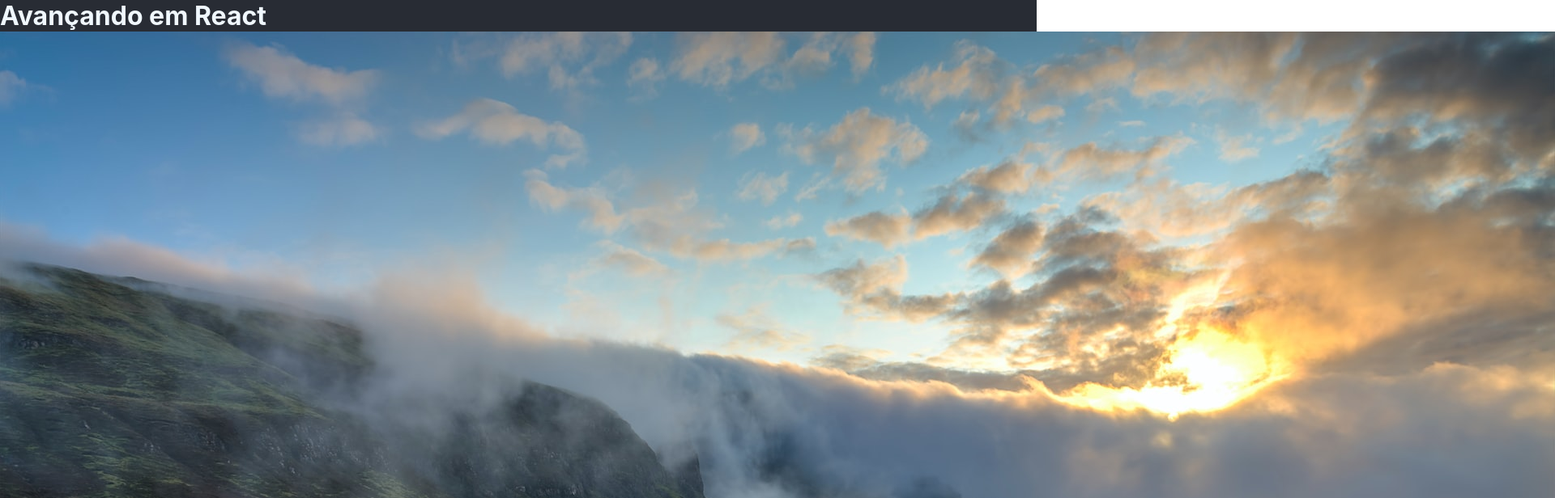
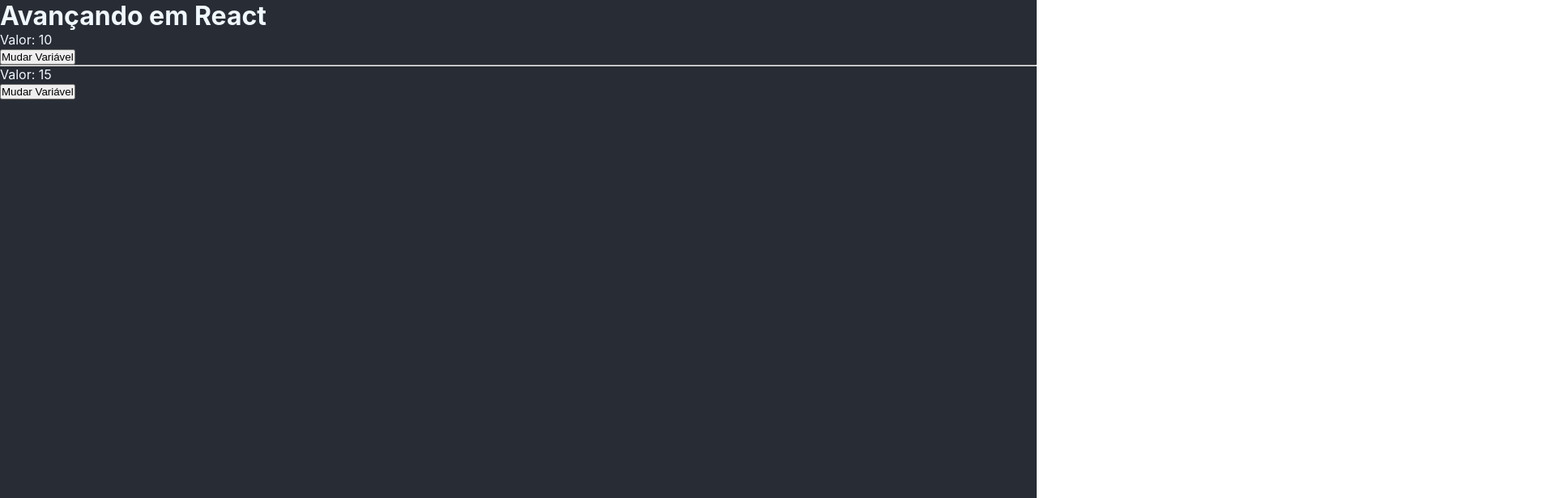
Before and after one commit to Rafaeldasilvaperes/REACTJS-PrimeiroProjeto, a React (Create React App) app: page / in a window 1280 px wide. Shown: the top 616 px of the page at 81% size, 1920 px wide, since content can reach past the window. Built offline with nearby package versions, Linux system fonts and the light colour scheme.

Commit message:
Aprendendo o uso do Hook useState ao invés de variáveis

```diff
--- a/src/App.js
+++ b/src/App.js
@@ -4,6 +4,7 @@
 
 // Styles - CSS (global)
 import './App.css';
+import { ManageData } from "./components/ManageData";
 
 
 export function App() {
@@ -12,12 +13,13 @@
      <h1>Avançando em React</h1>
      {/* Imagem em Public */}
      <div>
-      <img src="/nature-react-hero.jpg" alt="Landscape" />
+      {/* <img src="/nature-react-hero.jpg" alt="Landscape" /> */}
      </div>
      {/* Imagem em Assets */}
      <div>
-        <img src={CityImg} alt="Cidade" />
+        {/* <img src={CityImg} alt="Cidade" /> */}
      </div>
+     <ManageData />
     </div>
   );
 }
--- /dev/null
+++ b/src/components/ManageData.js
@@ -0,0 +1,19 @@
+import {useState} from 'react';
+
+
+export const ManageData = () => {
+  let someData = 10;
+
+  const [number, setNumber] = useState(15);
+
+  return (
+    <div>
+      <p>Valor: {someData}</p>
+      <button onClick={() => (someData = 15)}>Mudar Variável</button>
+      <hr />
+      <p>Valor: {number}</p>
+      <button onClick={() => setNumber(number + 25)}>Mudar Variável</button>
+
+    </div>
+  )
+}
```
